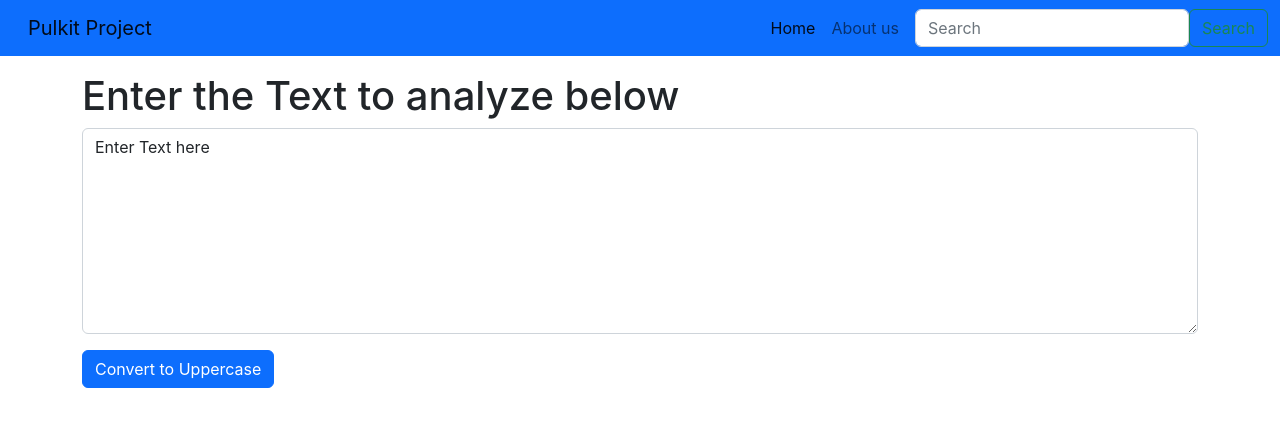
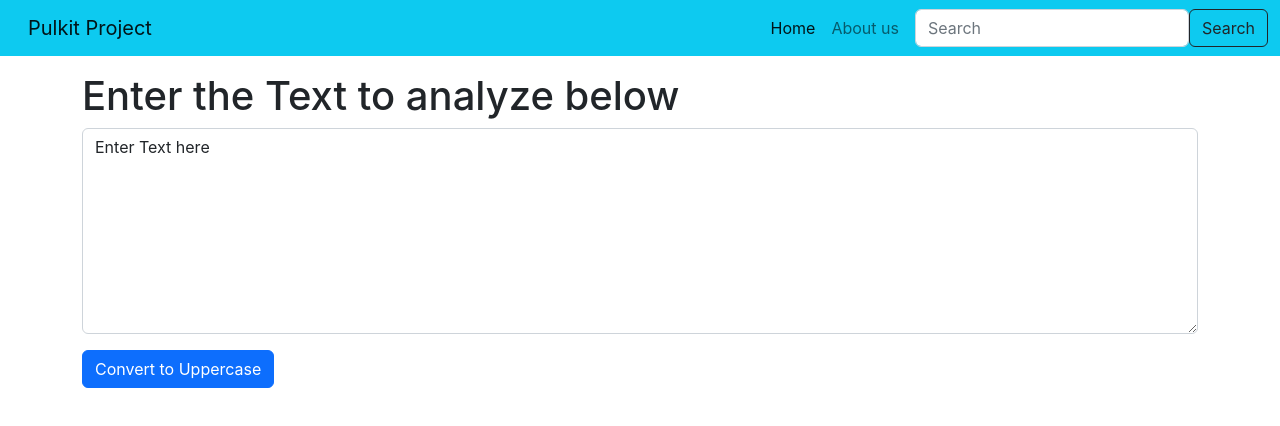
Before and after one commit to pulkit-bhardwaj/React, a React (Create React App) app in the folder pulkit-app/: page / in a window 1280 px wide. Shown: the top 426 px of the page. Built offline with nearby package versions, Linux system fonts and the light colour scheme.

Commit message:
navbar styling

```diff
--- a/pulkit-app/src/components/Navbar.js
+++ b/pulkit-app/src/components/Navbar.js
@@ -3,7 +3,7 @@
 
 export default function Navbar(props) {
   return (
-    <nav className="navbar navbar-expand-lg bg-primary">
+    <nav className="navbar navbar-expand-lg bg-info">
         <div className="container-fluid">
             <a className="navbar-brand" href="/">{props.title}</a>
             <button className="navbar-toggler" type="button" data-bs-toggle="collapse" data-bs-target="#navbarSupportedContent" aria-controls="navbarSupportedContent" aria-expanded="false" aria-label="Toggle navigation">
@@ -20,7 +20,7 @@
             </ul>
             <form className="d-flex" role="search">
                 <input className="form-control me-2" type="search" placeholder="Search" aria-label="Search" />
-                <button className="btn btn-outline-success" type="submit">Search</button>
+                <button className="btn btn-outline-dark" type="submit">Search</button>
             </form>
             </div>
         </div>
```
